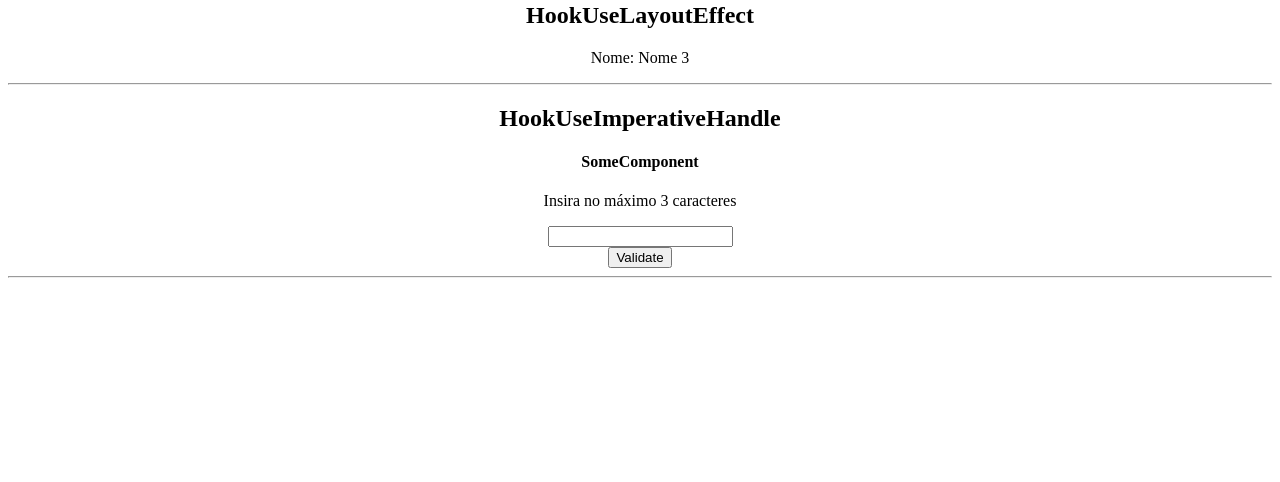
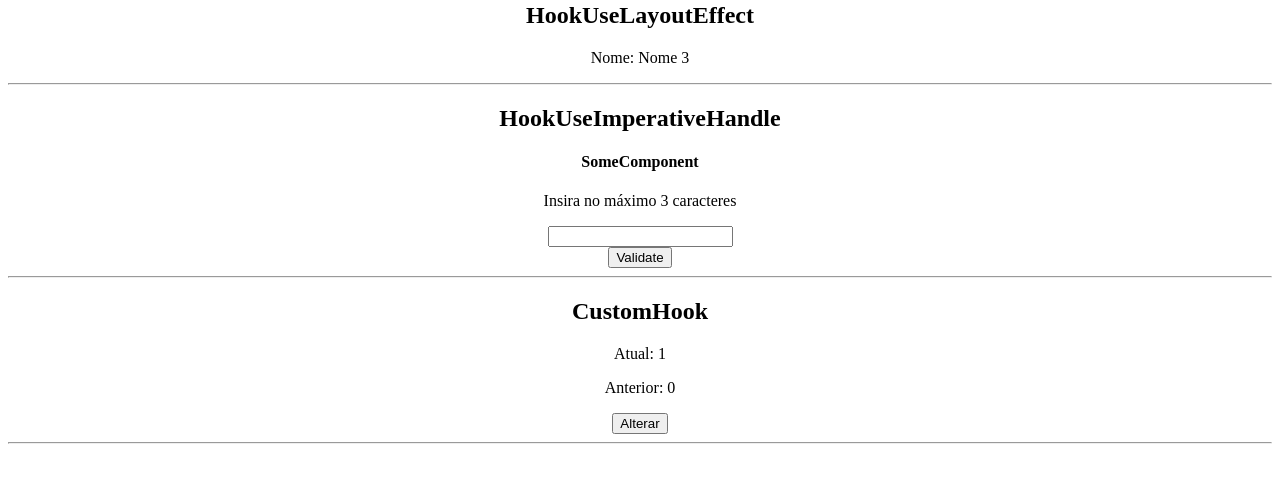
Before and after one commit to YuriCF1/Proj.Study-React-11, a React (Create React App) app in the folder reacthooks/: page / in a window 1280 px wide. Shown: the part 1618-2100 px from the top of the page. Built offline with nearby package versions, Linux system fonts and the light colour scheme.

Commit message:
Implementing the custom hook

```diff
--- a/reacthooks/src/pages/Home.js
+++ b/reacthooks/src/pages/Home.js
@@ -10,6 +10,7 @@ import HookUseCallback from "../Components/HookUseCallback";
 import HookUseMemo from "../Components/HookUseMemo";
 import HookUseLayoutEffect from "../Components/HookUseLayoutEffect";
 import HookUseImperativeHandle from "../Components/HookUseImperativeHandle";
+import CustomHook from "../Components/CustomHook";
 
 const Home = () => {
   const { contextValue } = useContext(SomeContext);
@@ -27,6 +28,7 @@ const Home = () => {
       <HookUseMemo />
       <HookUseLayoutEffect />
       <HookUseImperativeHandle />
+      <CustomHook />
     </div>
   );
 };
```
